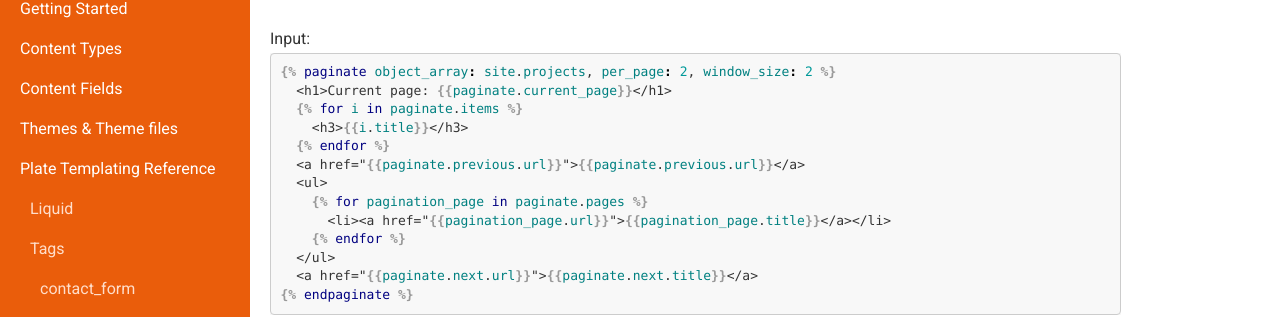
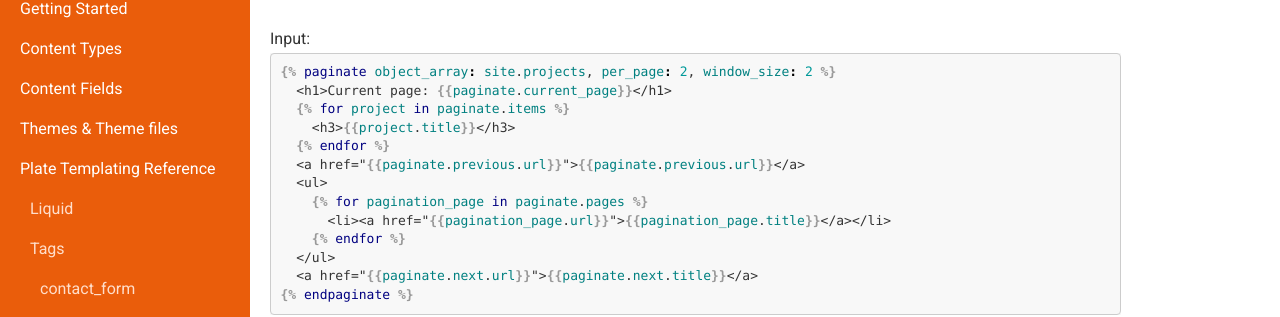
Before and after one commit to platehub/platehub.github.io, a Jekyll site: the page built from docs/templating-reference/tags.md, in a window 1280 px wide and 900 px high, scrolled down 7211 px. Shown: the part 159-476 px from the top of the window. Built offline with Jekyll 4.4.1, drawn with Linux system fonts in a browser that asks for light colours; nearby versions of some CDN libraries.

Commit message:
updated pagination

```diff
--- a/docs/templating-reference/tags.md
+++ b/docs/templating-reference/tags.md
@@ -310,8 +310,8 @@ The following code will paginate all the projects of the site. On each page, 2 p
 {%- raw -%}
 {% paginate object_array: site.projects, per_page: 2, window_size: 2 %}
   <h1>Current page: {{paginate.current_page}}</h1>
-  {% for i in paginate.items %}
-    <h3>{{i.title}}</h3>
+  {% for project in paginate.items %}
+    <h3>{{project.title}}</h3>
   {% endfor %}
   <a href="{{paginate.previous.url}}">{{paginate.previous.url}}</a>
   <ul>
```
